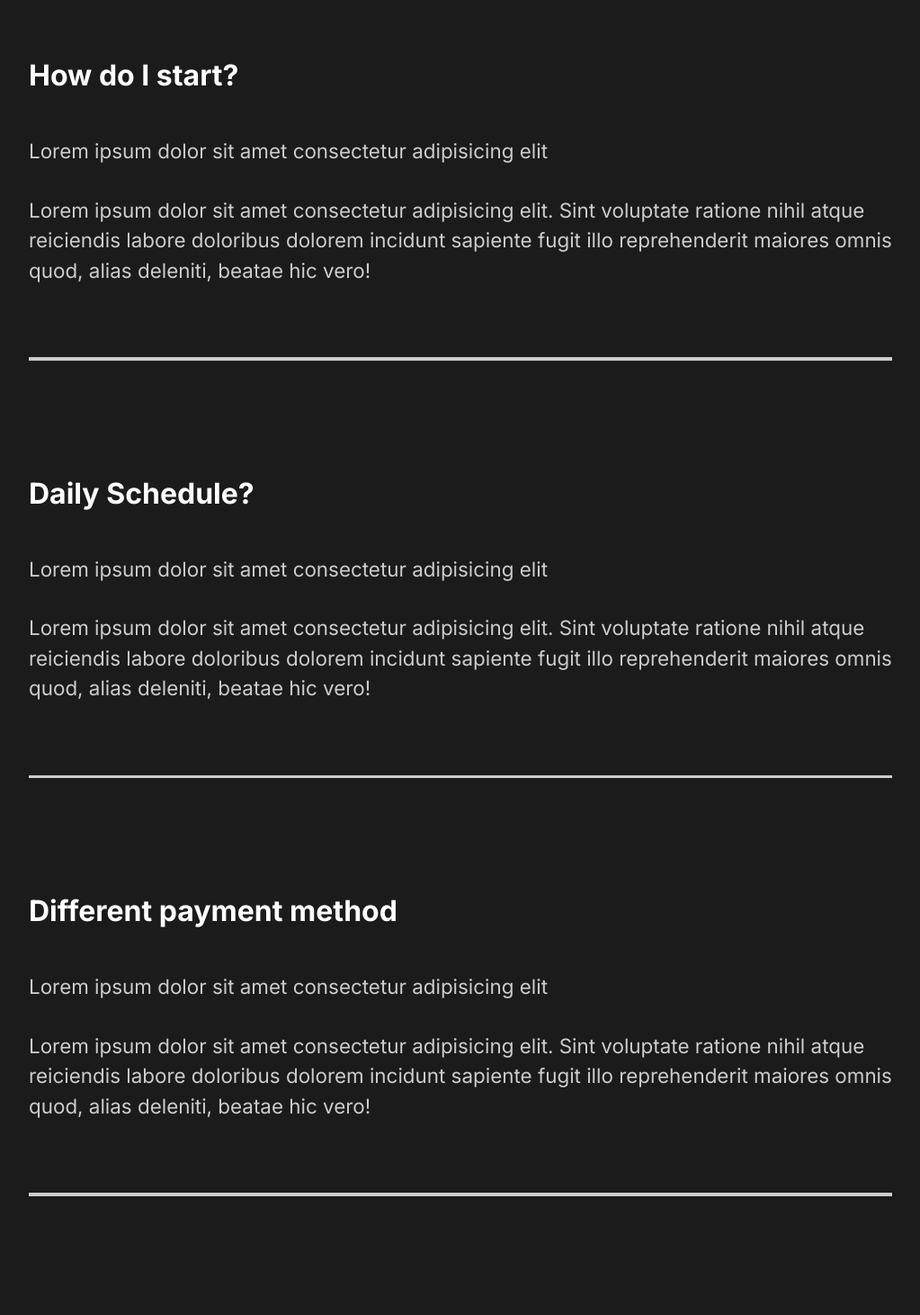
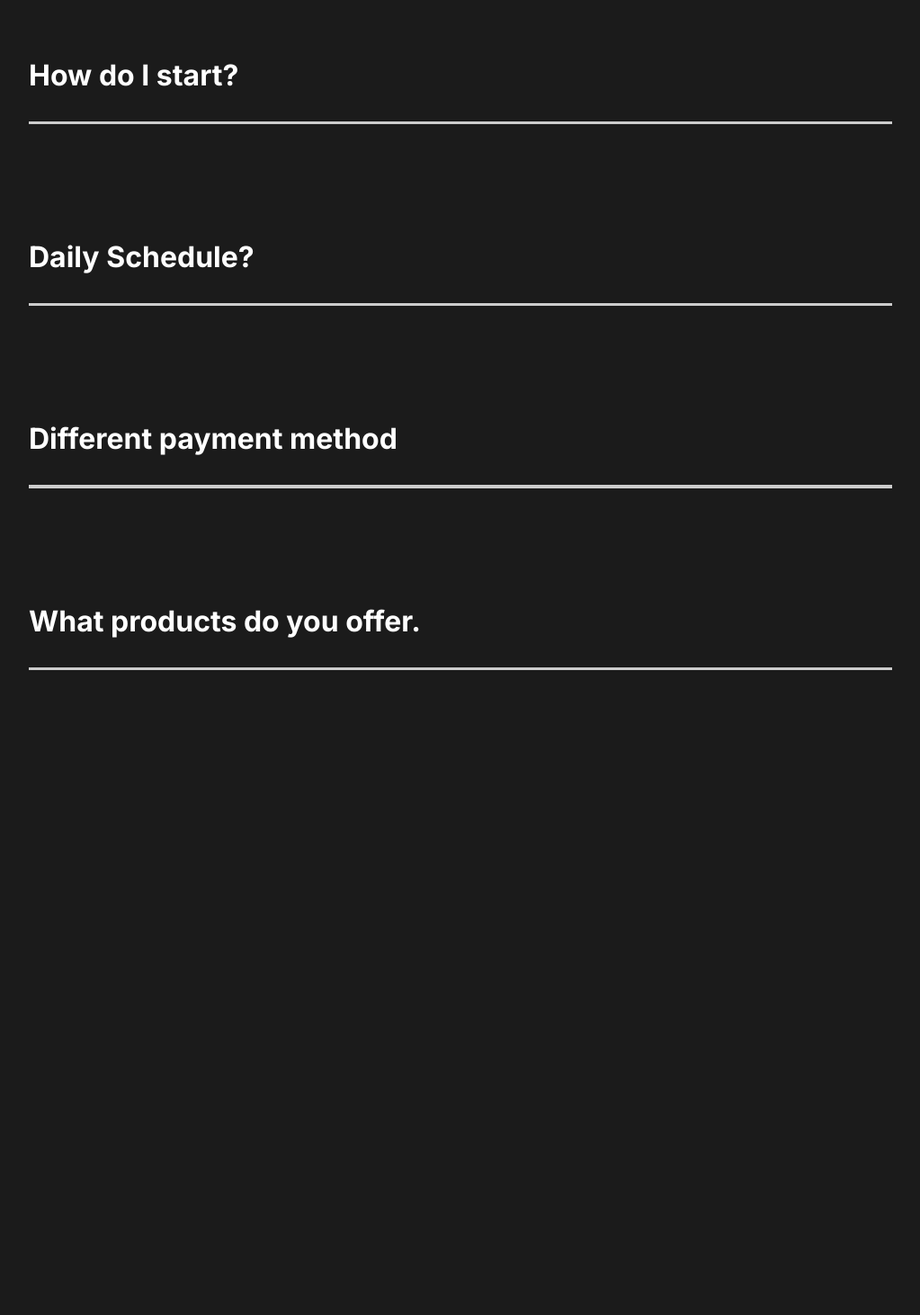
Before and after one commit to Sevendaye/react-course-capture, a React (Create React App) app: page / in a window 1280 px wide. Shown: the part 2300-3762 px from the top of the page at 90% size, without its empty margins (128-1151 px from the left). After the commit the page ends 3205 px from the top, so only its background shows below. Built offline with nearby package versions, Linux system fonts and the light colour scheme.

Commit message:
16. Add animation FAQ

```diff
--- a/src/components/FaqSection/index.js
+++ b/src/components/FaqSection/index.js
@@ -1,42 +1,61 @@
-import React from 'react';
-import styled from 'styled-components';
-import { About } from '../../styles';
+import React from "react";
+import styled from "styled-components";
+import { AnimateSharedLayout } from "framer-motion";
+
+import Toggle from "../Toggle";
+import { About } from "../../styles";
 
 const FaqSection = () => (
   <Faq>
-    <h2>Any Questions <span>FAQ</span></h2>
-    <div className="question">
-      <h4>How do I start?</h4>
+    <h2>
+      Any Questions <span>FAQ</span>
+    </h2>
+    <AnimateSharedLayout>
+      <Toggle title="How do I start?">
         <div className="answer">
           <p>Lorem ipsum dolor sit amet consectetur adipisicing elit</p>
-        <p>Lorem ipsum dolor sit amet consectetur adipisicing elit. Sint voluptate ratione nihil atque reiciendis labore doloribus dolorem incidunt sapiente fugit illo reprehenderit maiores omnis quod, alias deleniti, beatae hic vero!</p>
+          <p>
+            Lorem ipsum dolor sit amet consectetur adipisicing elit. Sint
+            voluptate ratione nihil atque reiciendis labore doloribus dolorem
+            incidunt sapiente fugit illo reprehenderit maiores omnis quod, alias
+            deleniti, beatae hic vero!
+          </p>
         </div>
-      <div className="faq-line"></div>
-    </div>
-    <div className="question">
-      <h4>Daily Schedule?</h4>
+      </Toggle>
+      <Toggle title="Daily Schedule?">
         <div className="answer">
           <p>Lorem ipsum dolor sit amet consectetur adipisicing elit</p>
-        <p>Lorem ipsum dolor sit amet consectetur adipisicing elit. Sint voluptate ratione nihil atque reiciendis labore doloribus dolorem incidunt sapiente fugit illo reprehenderit maiores omnis quod, alias deleniti, beatae hic vero!</p>
+          <p>
+            Lorem ipsum dolor sit amet consectetur adipisicing elit. Sint
+            voluptate ratione nihil atque reiciendis labore doloribus dolorem
+            incidunt sapiente fugit illo reprehenderit maiores omnis quod, alias
+            deleniti, beatae hic vero!
+          </p>
         </div>
-      <div className="faq-line"></div>
-    </div>
-    <div className="question">
-      <h4>Different payment method</h4>
+      </Toggle>
+      <Toggle title="Different payment method">
         <div className="answer">
           <p>Lorem ipsum dolor sit amet consectetur adipisicing elit</p>
-        <p>Lorem ipsum dolor sit amet consectetur adipisicing elit. Sint voluptate ratione nihil atque reiciendis labore doloribus dolorem incidunt sapiente fugit illo reprehenderit maiores omnis quod, alias deleniti, beatae hic vero!</p>
+          <p>
+            Lorem ipsum dolor sit amet consectetur adipisicing elit. Sint
+            voluptate ratione nihil atque reiciendis labore doloribus dolorem
+            incidunt sapiente fugit illo reprehenderit maiores omnis quod, alias
+            deleniti, beatae hic vero!
+          </p>
         </div>
-      <div className="faq-line"></div>
-    </div>
-    <div className="question">
-      <h4>What products do you offer.</h4>
+      </Toggle>
+      <Toggle title="What products do you offer.">
         <div className="answer">
           <p>Lorem ipsum dolor sit amet consectetur adipisicing elit</p>
-        <p>Lorem ipsum dolor sit amet consectetur adipisicing elit. Sint voluptate ratione nihil atque reiciendis labore doloribus dolorem incidunt sapiente fugit illo reprehenderit maiores omnis quod, alias deleniti, beatae hic vero!</p>
+          <p>
+            Lorem ipsum dolor sit amet consectetur adipisicing elit. Sint
+            voluptate ratione nihil atque reiciendis labore doloribus dolorem
+            incidunt sapiente fugit illo reprehenderit maiores omnis quod, alias
+            deleniti, beatae hic vero!
+          </p>
         </div>
-      <div className="faq-line"></div>
-    </div>
+      </Toggle>
+    </AnimateSharedLayout>
   </Faq>
 );
 
--- /dev/null
+++ b/src/components/Toggle/index.js
@@ -0,0 +1,15 @@
+import React, { useState } from "react";
+import { motion } from "framer-motion";
+
+const Toggle = ({ children, title }) => {
+  const [toggle, setToggle] = useState(false);
+  return (
+    <motion.div layout className="question" onClick={() => setToggle(!toggle)}>
+      <motion.h4 layout>{title}</motion.h4>
+      {toggle ? children : ""}
+      <motion.div className="faq-line"></motion.div>
+    </motion.div>
+  );
+};
+
+export default Toggle;
```
Lines whose indentation alone changed are shown as unchanged.
